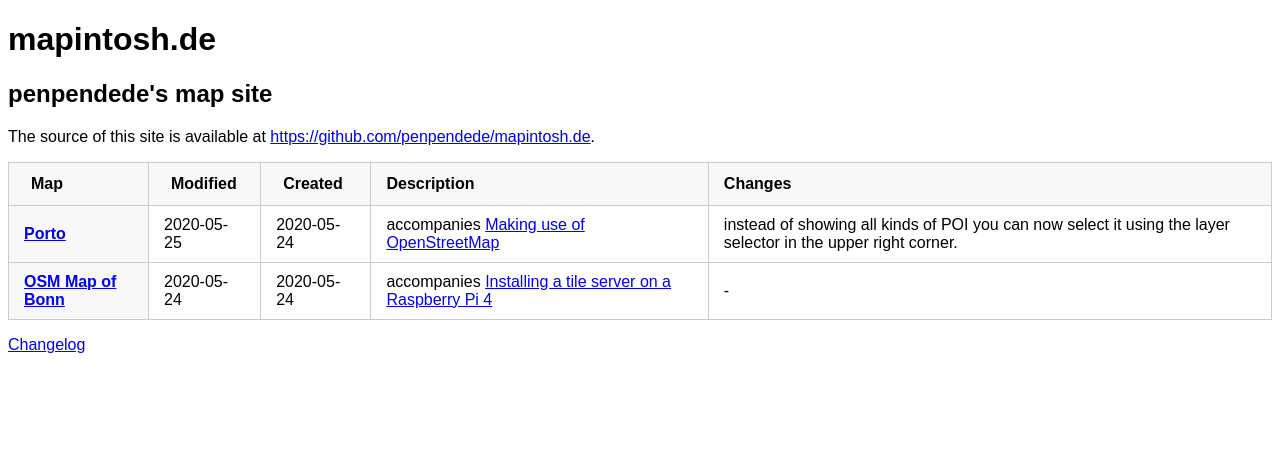
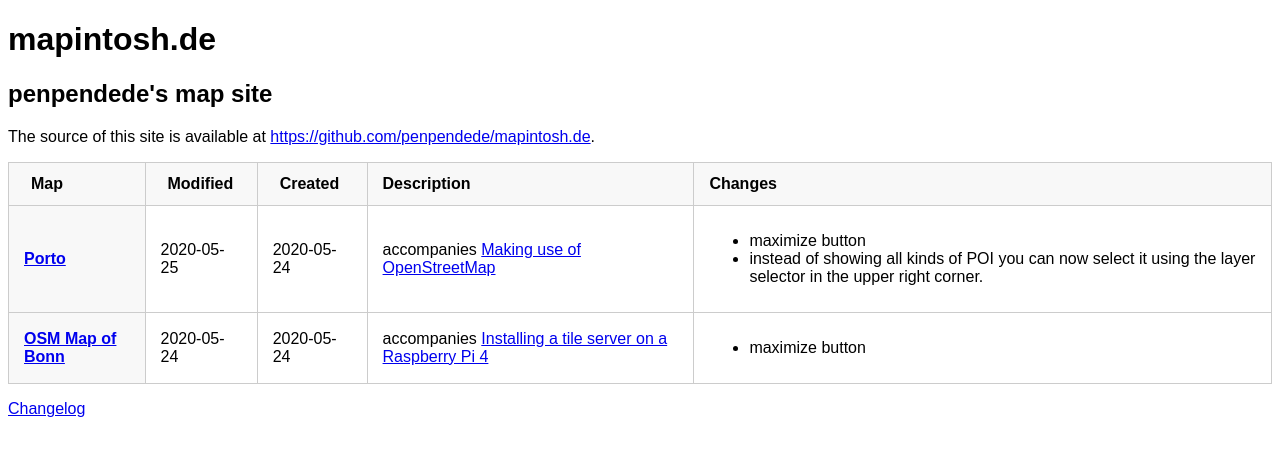
Before and after one commit to penpendede/mapintosh.de, a PHP site: page / in a window 1280 px wide. Shown: the top 456 px of the page. Run offline with PHP 8.4, Linux system fonts and the light colour scheme.

Commit message:
updated changes

```diff
--- a/css/style.css
+++ b/css/style.css
@@ -4,6 +4,7 @@
 
 h1,
 h2,
+li,
 p,
 td,
 th
--- a/index.html
+++ b/index.html
@@ -44,7 +44,12 @@
           <a href="http://penpende.de/doku.php?id=gis:making_use_of_openstreetmap" target="_blank">Making use of OpenStreetMap</a>
         </td>
         <td>
-          instead of showing all kinds of POI you can now select it using the layer selector in the upper right corner.
+          <ul>
+            <li>maximize button</li>
+            <li>
+              instead of showing all kinds of POI you can now select it using the layer selector in the upper right corner.
+            </li>
+          </ul>
         </td>
       </tr>
       <tr>
@@ -62,7 +67,9 @@
           <a href="http://penpende.de/doku.php?id=installation_guides:tileserver_on_raspberry_pi_4" target="_blank">Installing a tile server on a Raspberry Pi 4</a>
         </td>
         <td>
-          -
+          <ul>
+            <li>maximize button</li>
+          </ul>
         </td>
       </tr>
     </tbody>
```
Also changed, not shown: changelog.txt.
